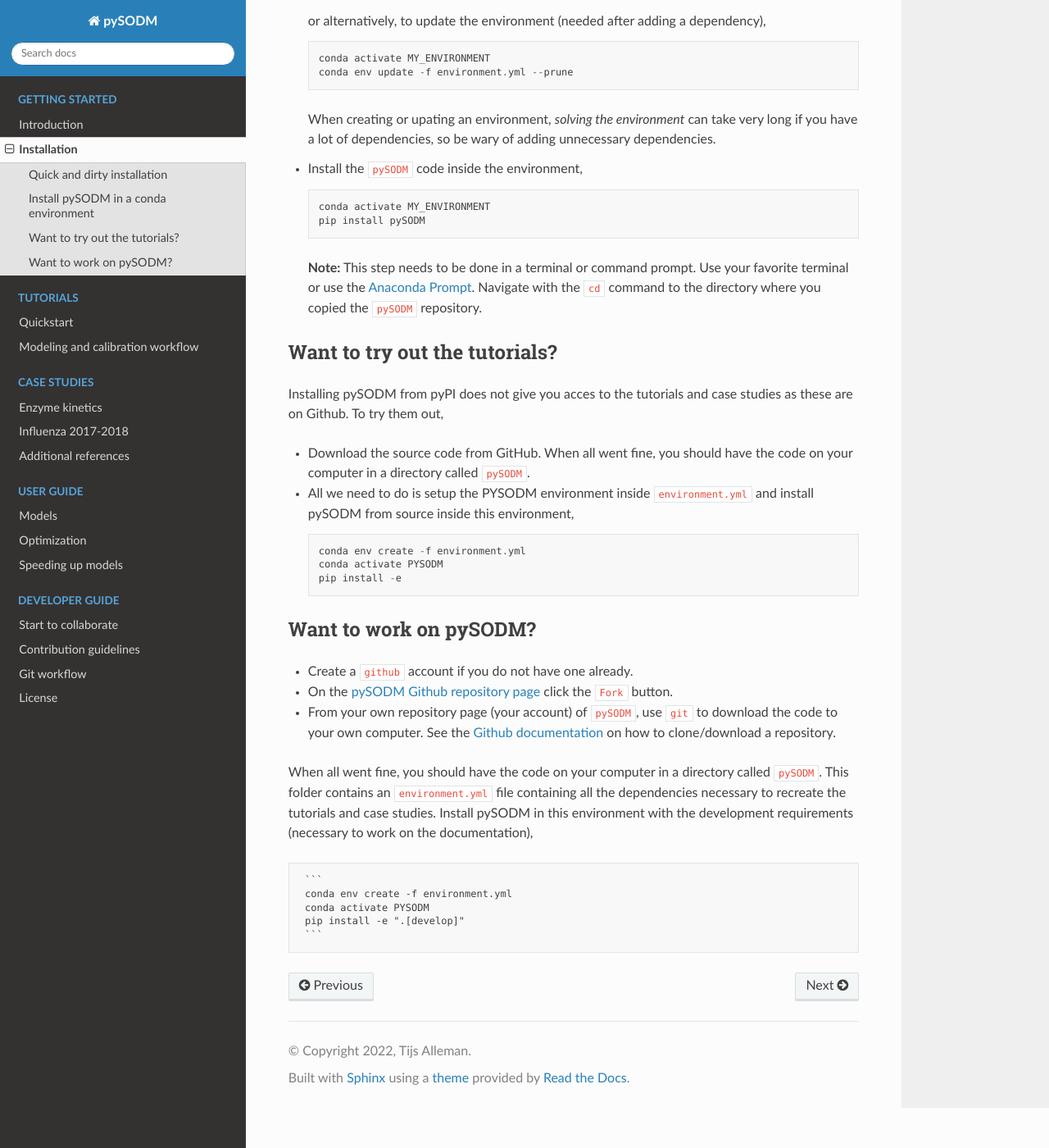
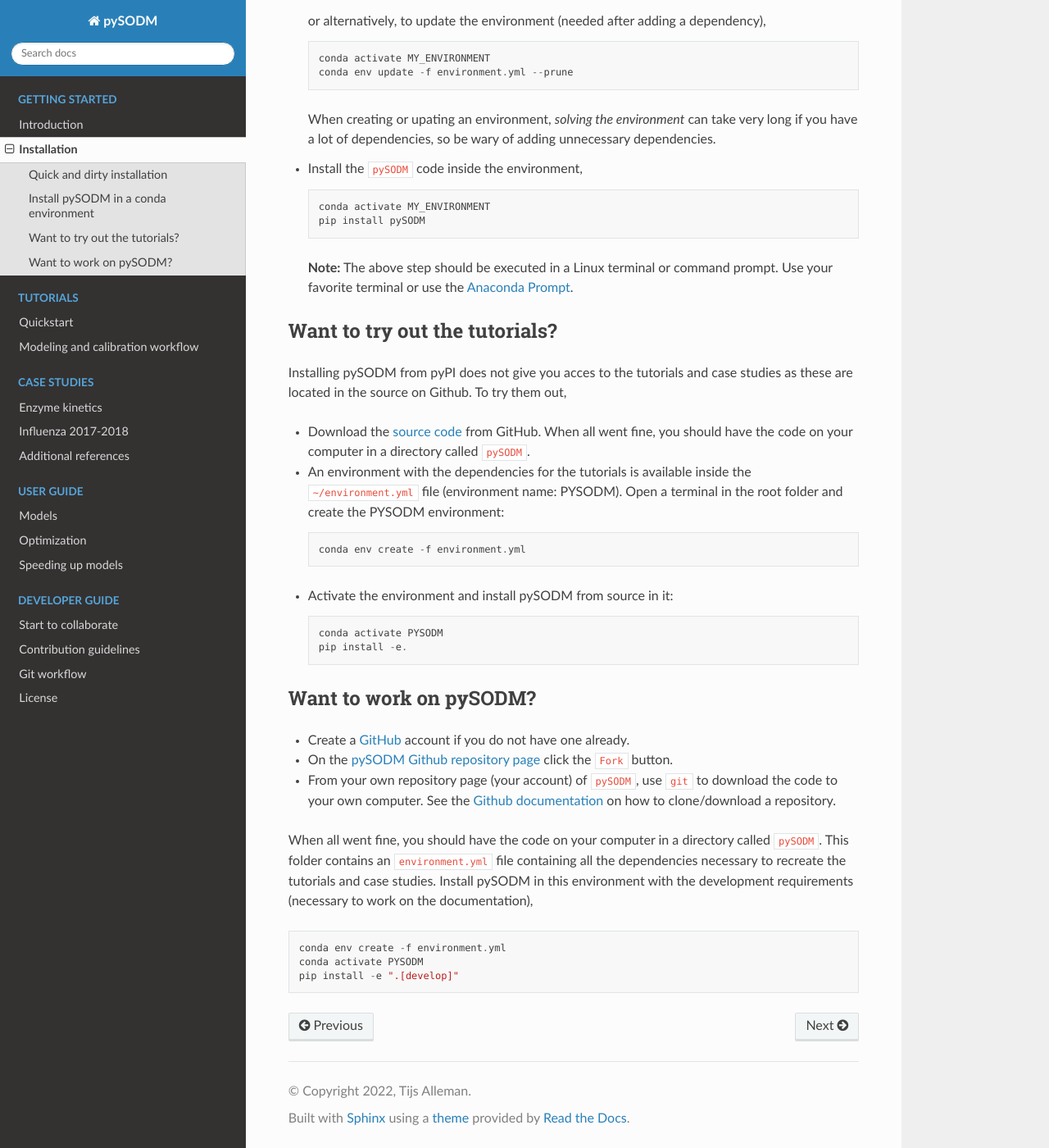
Before and after one commit to twallema/pySODM, a Sphinx documentation site: the page built from docs/installation.md, in a window 1280 px wide and 1400 px high, scrolled down 962 px. Shown: the whole window at 82% size. Built offline with Sphinx 7.4.7 and the Read the Docs theme 2.0.0, drawn with Linux system fonts in a browser that asks for light colours; some of the changed text lies outside the part shown.

Commit message:
fix installation page

````diff
--- a/docs/installation.md
+++ b/docs/installation.md
@@ -49,32 +49,34 @@
      pip install pySODM
      ```
 
-     __Note:__ This step needs to be done in a terminal or command prompt. Use your favorite terminal or use the [Anaconda Prompt](https://docs.anaconda.com/anaconda/user-guide/getting-started/#open-anaconda-prompt). Navigate with the `cd` command to the directory where you copied the `pySODM` repository.
+     __Note:__ The above step should be executed in a Linux terminal or command prompt. Use your favorite terminal or use the [Anaconda Prompt](https://docs.anaconda.com/anaconda/user-guide/getting-started/#open-anaconda-prompt).
 
 ### Want to try out the tutorials?
 
-Installing pySODM from pyPI does not give you acces to the tutorials and case studies as these are on Github. To try them out,
+Installing pySODM from pyPI does not give you acces to the tutorials and case studies as these are located in the source on Github. To try them out,
 
-- Download the source code from GitHub. When all went fine, you should have the code on your computer in a directory called `pySODM`.
+- Download the [source code](https://github.com/twallema/pySODM) from GitHub. When all went fine, you should have the code on your computer in a directory called `pySODM`.
 
-- All we need to do is setup the PYSODM environment inside `environment.yml` and install pySODM from source inside this environment,
-
+- An environment with the dependencies for the tutorials is available inside the `~/environment.yml` file (environment name: PYSODM). Open a terminal in the root folder and create the PYSODM environment:
      ```
      conda env create -f environment.yml
+     ```
+
+- Activate the environment and install pySODM from source in it:
+     ```
      conda activate PYSODM
-     pip install -e
+     pip install -e.
      ```
 
 ### Want to work on pySODM?
 
-- Create a [`github`](https://github.com/) account if you do not have one already.
+- Create a [GitHub](https://github.com/) account if you do not have one already.
 - On the [pySODM Github repository page](https://github.com/twallema/pySODM) click the `Fork` button.
 - From your own repository page (your account) of `pySODM`, use [`git`](https://git-scm.com/) to download the code to your own computer. See the [Github documentation](https://help.github.com/en/github/creating-cloning-and-archiving-repositories/cloning-a-repository) on how to clone/download a repository.
 
 When all went fine, you should have the code on your computer in a directory called `pySODM`. This folder contains an `environment.yml` file containing all the dependencies necessary to recreate the tutorials and case studies. Install pySODM in this environment with the development requirements (necessary to work on the documentation),
-
-     ```
-     conda env create -f environment.yml
-     conda activate PYSODM
-     pip install -e ".[develop]"
-     ```
+```
+conda env create -f environment.yml
+conda activate PYSODM
+pip install -e ".[develop]"
+```
````
Also changed, not shown: other parts of docs/installation.md (+2 -2 lines).
